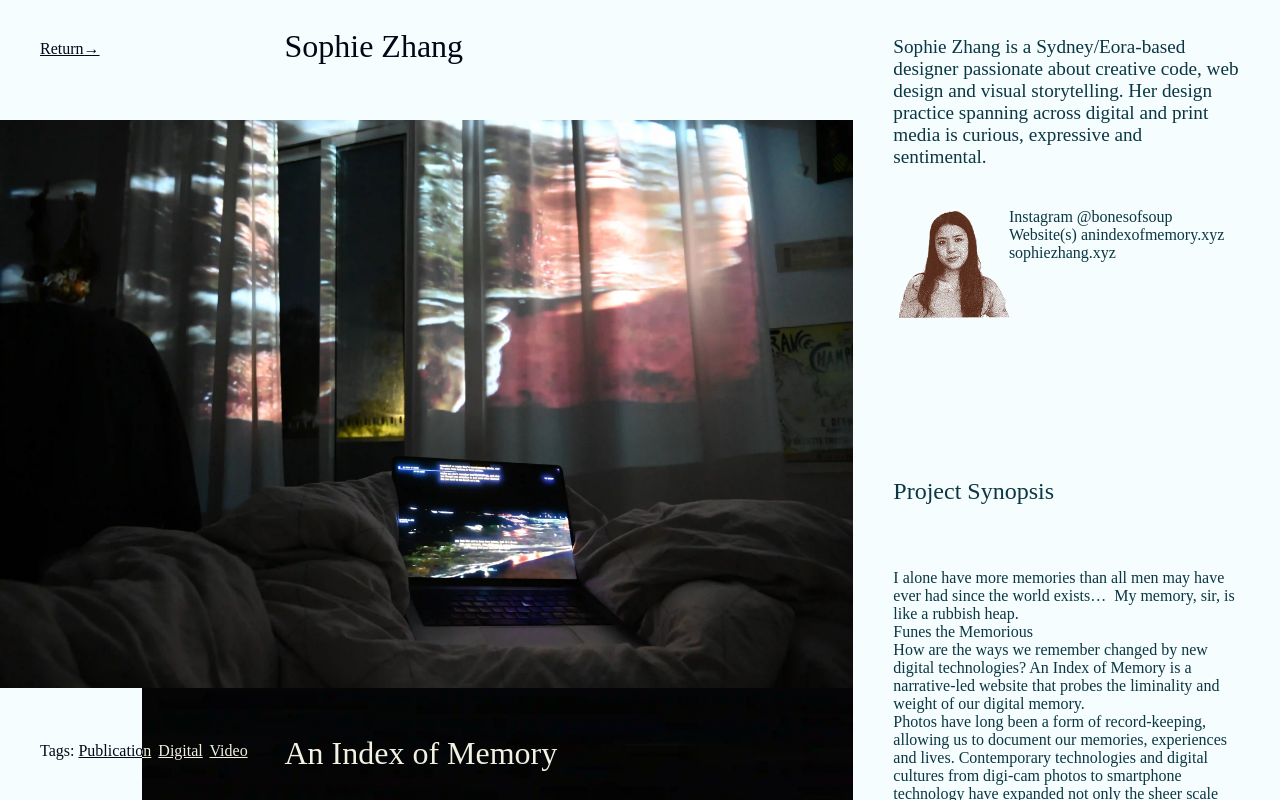
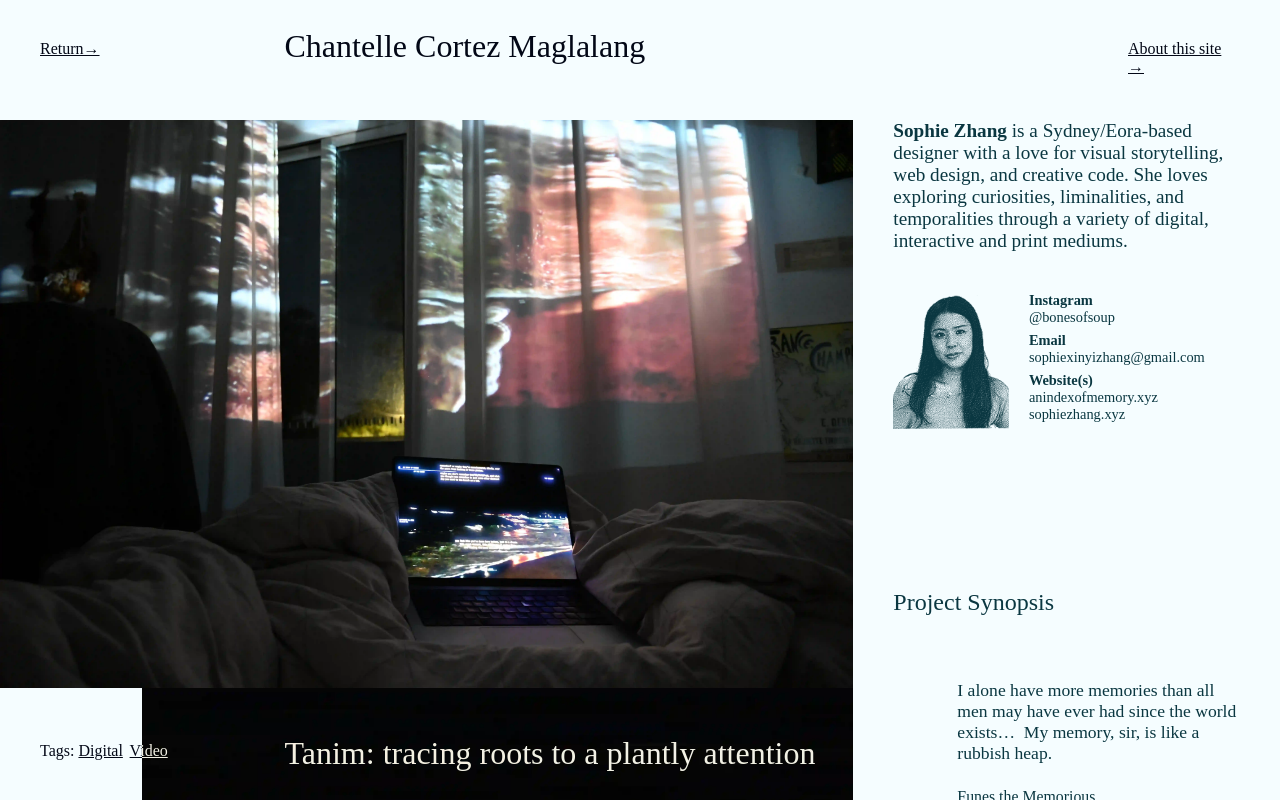
Before and after one commit to charlescalvinmarlow/vchons2026, a plain HTML site: page sophie.html in a window 1280 px wide. Drawn offline with Linux system fonts and the light colour scheme; a web font is replaced by a local one.

Commit message:
Full profile page complete (Sophie.html)

```diff
--- a/sophie.html
+++ b/sophie.html
@@ -23,63 +23,76 @@
         <a href="index.html" id="return-link">Return→</a>
         <div id="tags">
             <span>Tags: </span>
-            <span class="publication tag">Publication</span>
             <span class="digital tag">Digital</span>
             <span class="video tag">Video</span>
         </div>
+        <a href="" id="about-link">About this site →</a>
 
         <!-- FIXED NAME & PROJECT TITLE FURNITURE-->
         <div class="profile-fixed">
             <div id="project-author">
-                <h1>Sophie Zhang</h1>
+                <h1>Chantelle Cortez Maglalang</h1>
             </div>
             <div id="project-title">
-                <h1>An Index of Memory</h1>
+                <h1>Tanim: tracing roots to a plantly attention</h1>
             </div>
         </div>
 
         <!-- OPEN LEFT PANEL -->
         <div id="left-panel">
-            <img src="images/sophie/img1.webp" alt="An Index of Memory – Hero image" class="img-6col">
-            <img src="images/sophie/hero.webp" alt="An Index of Memory – Hero image" class="img-5col">
-            <img src="images/sophie/img6.webp" alt="An Index of Memory – Hero image" class="img-4col">
-
+            <img src="images/sophie/img1.webp" alt="An Index of Memory – Hero image" class="img-1to7">
+            <img src="images/sophie/hero.webp" alt="An Index of Memory – Hero image" class="img-2to7">
+            <video src="images/sophie/img2.mp4" autoplay muted loop playsinline class="img-2to7"></video>
+            <video src="images/sophie/img3.mp4" autoplay muted loop playsinline class="img-2to7"></video>
+            <video src="images/sophie/img4.mp4" autoplay muted loop playsinline class="img-2to7"></video>
+            <video src="images/sophie/img5.mp4" autoplay muted loop playsinline class="img-2to7"></video>
+            <img src="images/sophie/img6.webp" alt="An Index of Memory – Hero image" class="img-1to6">
         </div>
         <!-- CLOSE LEFT PANEL -->
         <!-- OPEN RIGHT PANEL -->
         <div id="right-panel">
             <div id="profile-bio">
-                <h3>Sophie Zhang is a Sydney/Eora-based designer passionate about creative code, web design and visual
-                    storytelling. Her design practice spanning across digital and print media is curious, expressive and
-                    sentimental. </h3>
+                <h3><span class="bold">Sophie Zhang</span> is a Sydney/Eora-based designer with a love for visual
+                    storytelling, web design, and creative code. She loves exploring curiosities, liminalities, and
+                    temporalities through a variety of digital, interactive and print mediums.</h3>
             </div>
             <div id="profile-image">
-                <img src="images/headshots/Sophie00.webp" alt="Sophie Zhang">
+                <!-- <img src="images/headshots/Sophie00.webp" alt="Sophie Zhang"> -->
             </div>
             <div id="profile-contact">
-                <p>Instagram @bonesofsoup</p>
-                <p>Website(s) anindexofmemory.xyz sophiezhang.xyz</p>
+                <div class="contact-line">
+                    <p><span class="bold">Instagram</span><br>@bonesofsoup</p>
+                </div>
+                <div class="contact-line">
+                    <p><span class="bold">Email</span><br>sophiexinyizhang@gmail.com</p>
+                </div>
+                <div class="contact-line">
+                    <p><span class="bold">Website(s)</span><br>anindexofmemory.xyz<br>sophiezhang.xyz</p>
+                </div>
             </div>
             <div id="project-synopsis-heading">
                 <h2>Project Synopsis</h2>
             </div>
             <div id="project-synopsis">
-                <p>I alone have more memories than all men may have ever had since the world exists…  My memory, sir, is
-                    like a rubbish heap. </p>
-                <p>Funes the Memorious</p>
-                <p>How are the ways we remember changed by new digital technologies? An Index of Memory is a
-                    narrative-led website that probes the liminality and weight of our digital memory. </p>
+                <div class="pull-quote">
+                    <p>I alone have more memories than all men may have ever had since the world exists…  My memory,
+                        sir, is
+                        like a rubbish heap. </p>
+                    <p class="caption">Funes the Memorious</p>
+                </div>
+                <p>How are the ways we remember changed by new digital technologies? <span class="italic">An Index of Memory</span> is a
+                    narrative-led website that probes the liminality and weight of our digital memory. </span></p>
                 <p>Photos have long been a form of record-keeping, allowing us to document our memories, experiences and
                     lives. Contemporary technologies and digital cultures from digi-cam photos to smartphone technology
                     have expanded not only the sheer scale but also detail of our personal memory archives. The ways we
                     remember with media are not the same. </p>
-                <p>Drawing from Vannevar Bush’s memex (1945) and Jorge Luis Borge’s Funes the Memorious (1942), I
+                <p>Drawing from Vannevar Bush’s <span class="italic">memex</span> (1945) and Jorge Luis Borge’s <span class="italic">Funes the Memorious</span> (1942), I
                     explore the consequences of this digital archive through a three-chapter structure. The speculative
                     narrative is told from the positionality of a persona, ‘you’, who no longer remembers anything; it
                     is through these records saved in the digital memory that you rediscover your past life. The system
                     takes you through three chapters: the beach, the house, and finally the weight of the entire digital
                     index, each illustrating a consequence of the digital memory. </p>
-                <p>An Index of Memory in its final form came to life through the experimental mediums of TouchDesigner
+                <p><span class="italic">An Index of Memory</span> in its final form came to life through the experimental mediums of TouchDesigner
                     and projection mapping. My process working with creative technology and visual storytelling became
                     an exploration of how we can discuss and visualise these ideas about memory, liminal place, and
                     digital archives. These ways of working are especially urgent today, with generative AI making it
--- a/styles.css
+++ b/styles.css
@@ -29,6 +29,31 @@
         font-size: 1.2em;
         font-family: 'Redaction 10';
         font-weight: 400;
+    }
+
+    p {
+        padding-bottom: 0.9em;
+    }
+
+    .bold {
+        font-weight: 700;
+    }
+
+    .italic {
+        font-style: italic;
+    }
+
+    .pull-quote {
+        font-size: 1.1em;
+        padding-left: 5vw;
+        /* font-style: italic; */
+    }
+
+    .caption {
+        font-size: 0.9em;
+        padding: 1vh 0 6vh 0;
+        font-style: normal;
+        /* text-align: right; */
     }
 
     :root {
@@ -98,7 +123,10 @@
     #about-link {
         padding: 40px;
         position: fixed;
+        width: clamp(170px, 15vw, 300px);
         right: 0;
+        color: rgb(247, 246, 233);
+        mix-blend-mode: difference;
     }
 
     #return-link {
@@ -112,6 +140,7 @@
     #tags {
         padding: 40px;
         position: fixed;
+        width: clamp(100px, 20vw, 300px);
         bottom: 0;
         color: rgb(247, 246, 233);
         mix-blend-mode: difference;
@@ -157,12 +186,12 @@
 
     /* SPECIFIC TEXT STYLING FOR AUTHOR NAME & PROJECT TITLE SITTING INSIDE PROFILE-FIXED */
     #project-author {
-        grid-column: 3/6;
+        grid-column: 3/8;
         grid-row: 1;
     }
 
     #project-title {
-        grid-column: 3/6;
+        grid-column: 3/10;
         grid-row: 3;
     }
 
@@ -170,6 +199,8 @@
     #right-panel {
         grid-row: 1;
         height: 100dvh;
+        /* EMPTY SPACE TO SCROLL DOWN AT THE BOTTOM OF BOTH PANELS */
+        padding-bottom: 15vh;
         overflow-y: auto;
         overscroll-behavior: contain;
         /* reaching the end of one panel doesn't scroll anything else */
@@ -195,22 +226,42 @@
         height: auto;
     }
 
-    .img-6col {
+    #left-panel video {
+        width: 100%;
+        height: auto;
+    }
+
+    .img-1to7 {
         grid-column: 1/7;
     }
 
-    .img-5col {
+    .img-1to6 {
+        grid-column: 1/6;
+    }
+
+    .img-1to5 {
+        grid-column: 1/5;
+    }
+
+    .img-2to7 {
         grid-column: 2/7;
     }
 
-    .img-4col {
+    .img-2to6 {
         grid-column: 2/6;
     }
+
+    .img-3to7 {
+        grid-column: 3/7;
+    }
+
 
     /* RIGHT PANEL STYLING, USING A SUB 6-COLUMN GRID */
     #right-panel {
         grid-column: 7/10;
-        padding: 4.5vh 40px 0 40px;
+        padding-top: 15vh;
+        padding-left: 40px;
+        padding-right: 40px;
         display: grid;
         grid-template-columns: repeat(6, 1fr);
         /* grid-template-rows: auto 1fr auto; */
@@ -226,17 +277,33 @@
     #profile-image {
         grid-column: 1/3;
         grid-row: 2/3;
+        width: 100%;
+        height: 100%;
+        background: var(--sophie-fg);
+
+        mask-repeat: no-repeat;
+        mask-size: auto 100%;
+        mask-position: center;
+
+        /* this will need new tags or classes or inline or something */
+        mask-image: url(images/headshots/sophie00.webp);
     }
 
-    #profile-image img {
+    /* #profile-image img {
         display: block;
         width: 100%;
         height: auto;
-    }
+    } */
 
     #profile-contact {
         grid-column: 3/7;
         grid-row: 2/3;
+        padding-left: 20px;
+    }
+
+    .contact-line p {
+        padding-bottom: 6px;
+        font-size: 0.9em;
     }
 
     #project-synopsis-heading {
@@ -246,9 +313,8 @@
     }
 
     #project-synopsis {
-        grid-column: 1 / 7;
+        grid-column: 1/7;
         grid-row: 4/5;
-        padding-bottom: 30vh;
     }
 
     .title-text {
@@ -642,7 +708,8 @@
 
         /* PADDING MATCHES .IMAGE-GRID SIDE PADDING SO COLUMNS LINE UP */
         .profile-fixed {
-            padding: 3.5vh 0 0;
+            padding: 3.5vh 0;
+            width: 100dvw;
         }
 
         /* STACKS THE PANELS ON MOBILE VIEW, SCROLLING THE WHOLE PAGE (NO SPLIT SCROLL) */
@@ -659,10 +726,15 @@
             overflow: visible;
         }
 
-    }
+        #right-panel {
+            width: clamp(400px, 100vw, 700px);
+            margin: 0 auto;
 
-    @keyframes popin {
-        to {
-            opacity: 1;
+        }
+
+        @keyframes popin {
+            to {
+                opacity: 1;
+            }
         }
     }
```
